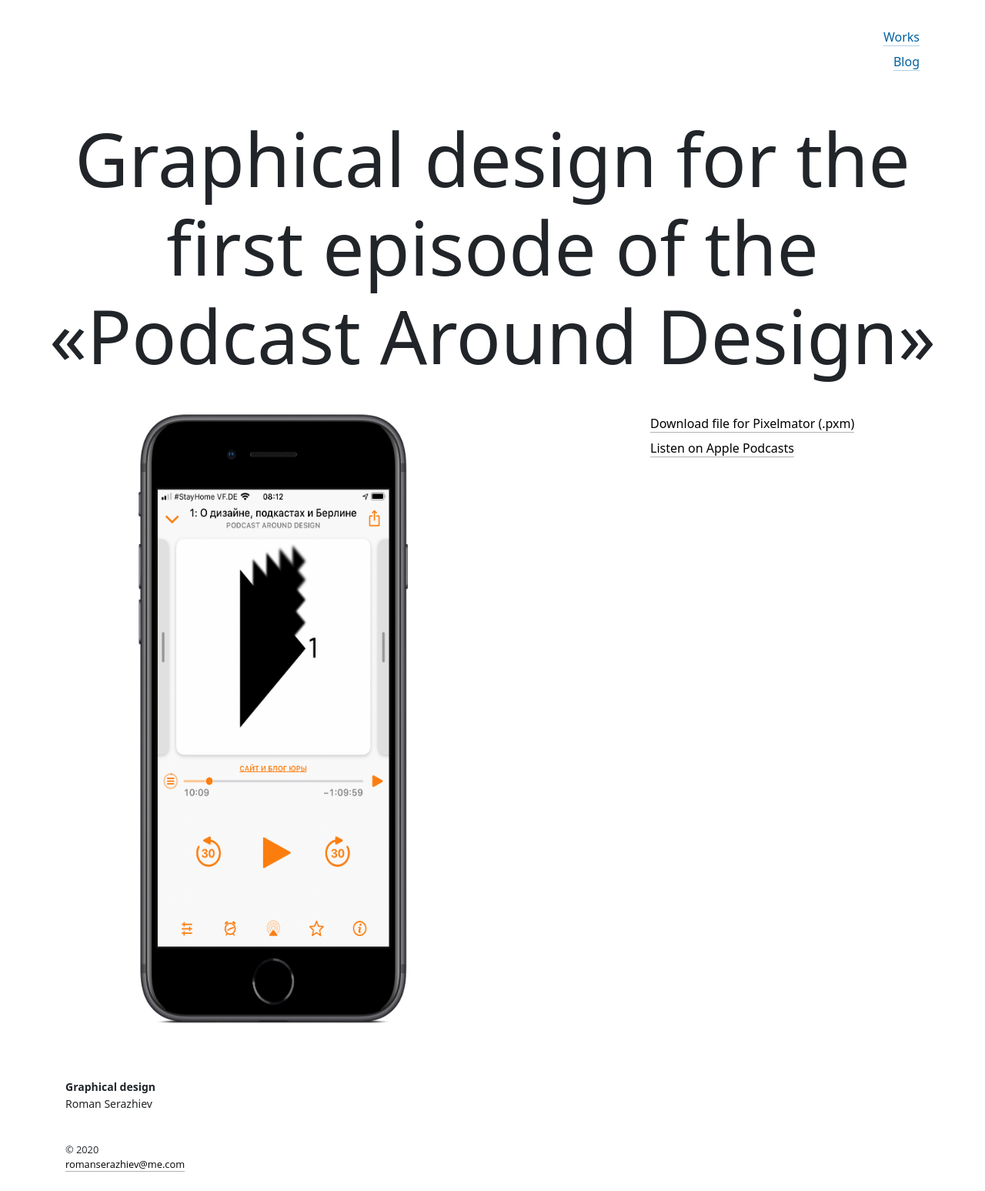
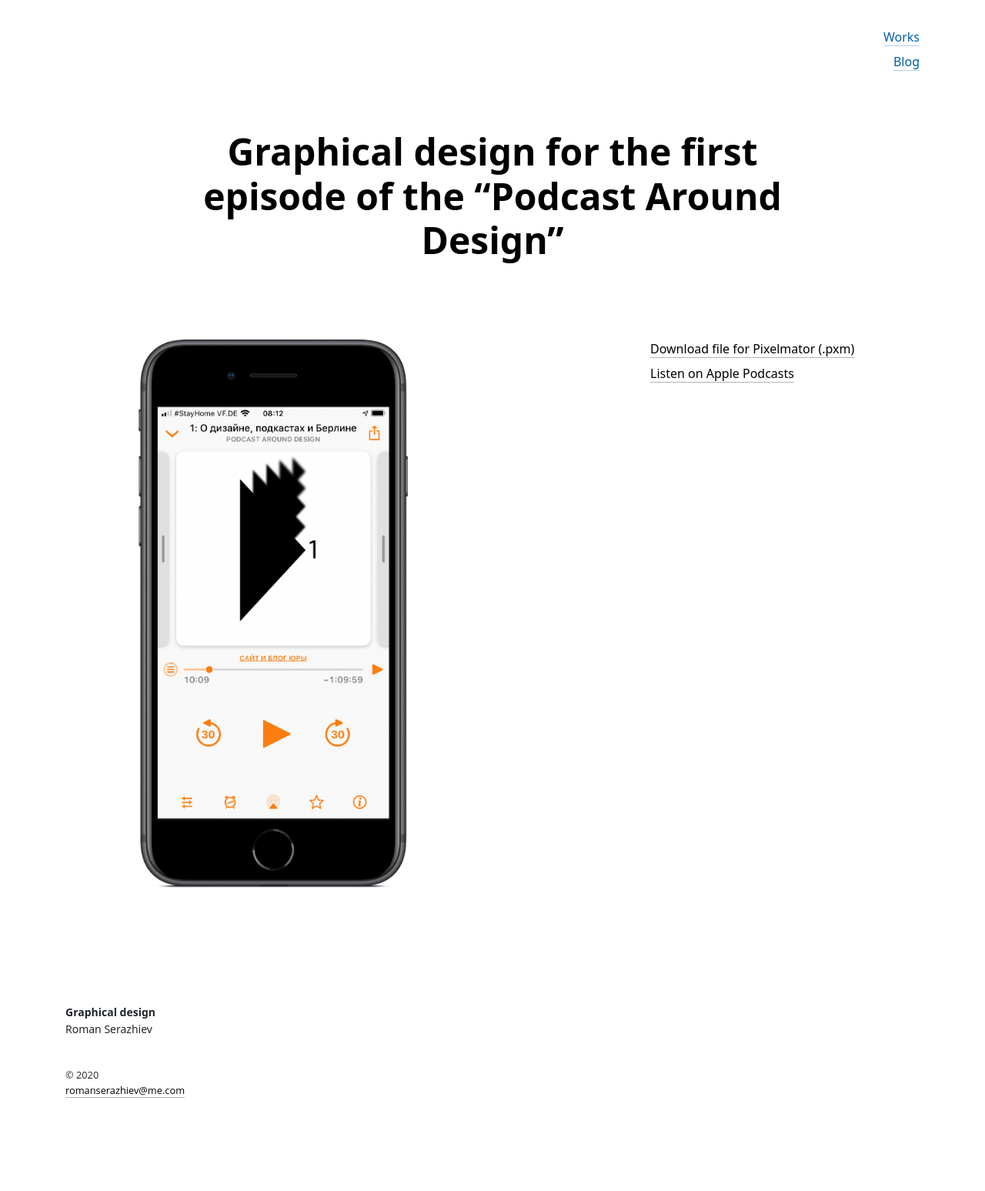
Before and after one commit to romanserazhiev/portfolio, a Flask app: page /podcasts/around-design/ep1 in a window 1280 px wide. Shown: the whole page at 77% size. After the commit the page ends 1426 px from the top, so only its background shows below. Run offline with Flask 2, Linux system fonts and the light colour scheme; some libraries are stand-ins or nearby versions.

Commit message:
changed style for headings

```diff
--- a/src/styles/scss/components/_job-position.scss
+++ b/src/styles/scss/components/_job-position.scss
@@ -44,3 +44,18 @@
         }
     }
 }
+
+.role-title {
+  h1 {
+    font-size: 2rem;
+    font-weight: bold;
+    margin-bottom: 4rem;
+    max-width: 900px;
+  }
+}
+
+@include media-breakpoint-up(md) {
+  .role-title h1 {
+    font-size: 3rem;
+  }
+}
--- /dev/null
+++ b/src/styles/scss/components/_work-item.scss
@@ -0,0 +1,24 @@
+.work-title {
+  h1 {
+    font-size: 2rem;
+    font-weight: 400;
+    color: rgb(   0,   0,   0      );
+    text-align: center;
+    margin: 24px auto 6rem;
+    max-width: 900px;
+    padding: 0 15px;
+  }
+}
+
+@include media-breakpoint-up(md) {
+  .work-title h1 {
+    font-weight: bold;
+    font-size: 3rem;
+  }
+}
+
+.work-title.white {
+  h1 {
+    color: rgb(   255,   255,   255      );
+  }
+}
--- a/src/styles/scss/main.scss
+++ b/src/styles/scss/main.scss
@@ -7,6 +7,7 @@
 @import 'components/highlight';
 @import 'components/job-position';
 @import 'components/menu';
+@import 'components/work-item';
 
 @import 'pages/atlassian-virtual-summit';
 @import 'pages/leaflet';
--- a/src/styles/scss/pages/_main-page.scss
+++ b/src/styles/scss/pages/_main-page.scss
@@ -30,6 +30,7 @@
             border-color: $link-border-color-hover;
         }
 
+        /*
         .giant {
             font-size: 3rem;
             padding-bottom: 6rem;
@@ -56,6 +57,7 @@
                 font-size: 8rem;
             }
         }
+        */
 
         .intro {
             .about-section {
--- a/src/styles/scss/pages/_podcast-cover.scss
+++ b/src/styles/scss/pages/_podcast-cover.scss
@@ -31,10 +31,10 @@
 
   .podcast-iphone-cell {
     text-align: center;
+    margin-bottom: 5em;
 
     .podcast-cover-image-iphone {
       max-width: 350px;
-      margin-bottom: 5em;
     }
   }
 
--- a/templates/atlassian-virtual-summit.html
+++ b/templates/atlassian-virtual-summit.html
@@ -10,8 +10,8 @@
 </div>
 
 <div class="container-fluid row-gradient">
-  <div class="row">
-    <h1 class="display-1 giant giant-white text-center">Virtual Atlassian Summit landing page for K15t</h1>
+  <div class="row work-title white">
+    <h1>Virtual Atlassian Summit landing page for K15t</h1>
   </div>
   <div class="row justify-content-center">
     <div class="col-lg-9">
--- a/templates/base.html
+++ b/templates/base.html
@@ -8,7 +8,7 @@
     <meta name="google-site-verification" content="oyealD5MVWoqbSoaaEF90Ix-mg43RAFOqaNQRsKANbs" />
 
     {# CSS and JS links #}
-    <link rel="stylesheet" type="text/css" href="{{ url_for('static', filename='styles/main.css') }}">
+		{% block style %}<link rel="stylesheet" type="text/css" href="{{ url_for('static', filename='styles/main.css') }}">{% endblock %}
     <script src="{{ url_for('static', filename='js/jquery-3.4.1.slim.min.js') }}"></script>
 
     {# favicon #}
--- a/templates/careers.html
+++ b/templates/careers.html
@@ -10,8 +10,8 @@
 </div>
 
 <div class="container-fluid row-gradient">
-  <div class="row">
-    <h1 class="display-1 giant giant-white text-center">Development of the careers page for K15t</h1>
+  <div class="row work-title white">
+    <h1>Development of the careers page for K15t</h1>
   </div>
   <div class="row justify-content-center">
     <div class="col-lg-9">
--- a/templates/catch_consultant.html
+++ b/templates/catch_consultant.html
@@ -7,7 +7,9 @@
 {% block content %}
 
     <div class="row role-title">
-        <h1 class="giant display-1 announce-title-black text-center">Implementation Consultant at&nbsp;Catch Software</h1>
+      <div class="col-md-12">
+        <h1>Implementation Consultant at&nbsp;Catch Software</h1>
+      </div>
     </div>
     <div class="row description-company">
         <div class="col-md-12">
--- a/templates/catch_support.html
+++ b/templates/catch_support.html
@@ -7,7 +7,9 @@
 {% block content %}
 
     <div class="row role-title">
-        <h1 class="giant display-1 announce-title-black text-center">Support Engineer at&nbsp;Catch Software</h1>
+        <div class="col-md-12">
+          <h1>Support Engineer at&nbsp;Catch Software</h1>
+        </div>
     </div>
     <div class="row description-company">
         <div class="col-md-12">
--- a/templates/catch_tester.html
+++ b/templates/catch_tester.html
@@ -7,7 +7,7 @@
 {% block content %}
 
     <div class="row role-title">
-        <h1 class="giant display-1 announce-title-black text-center">Test Analyst at&nbsp;Catch Software</h1>
+        <h1>Test Analyst at&nbsp;Catch Software</h1>
     </div>
     <div class="row description-company">
         <div class="col-md-12">
--- a/templates/k15t_support.html
+++ b/templates/k15t_support.html
@@ -7,7 +7,9 @@
 {% block content %}
 
     <div class="row role-title">
-        <h1 class="giant display-1 announce-title-black text-center">Support Engineer at&nbsp;K15t</h1>
+        <div class="col-md-12">
+          <h1>Support Engineer at&nbsp;K15t</h1>
+        </div>
     </div>
     <div class="row description-company">
         <div class="col-md-12">
--- a/templates/mac-leaflet.html
+++ b/templates/mac-leaflet.html
@@ -7,7 +7,9 @@
 {% block content %}
 
     <div class="row role-title">
-        <h1 class="giant display-1 announce-title-black text-center">Laptop leaflet for new employees</h1>
+      <div class="col-md-12">
+        <h1>Laptop leaflet for new employees</h1>
+      </div>
     </div>
     <div class="row description-company">
         <div class="col-md-12">
--- a/templates/podcast_cover.html
+++ b/templates/podcast_cover.html
@@ -10,8 +10,8 @@
 </div>
 
 <div class="container-fluid big-background">
-  <div class="row">
-    <h1 class="display-1 announce-title-black text-center">Graphical design for the first episode of&nbsp;the &laquo;Podcast Around Design&raquo;</h1>
+  <div class="row work-title">
+    <h1>Graphical design for the first episode of&nbsp;the &ldquo;Podcast Around Design&rdquo;</h1>
   </div>
 </div>
 <div class="container">
--- a/templates/podcast_cover_ep1.html
+++ b/templates/podcast_cover_ep1.html
@@ -10,8 +10,8 @@
 </div>
 
 <div class="container-fluid big-background">
-  <div class="row">
-    <h1 class="display-1 announce-title-black text-center">Graphical design for the first episode of&nbsp;the &laquo;Podcast Around Design&raquo;</h1>
+  <div class="row work-title">
+    <h1>Graphical design for the first episode of&nbsp;the &ldquo;Podcast Around Design&rdquo;</h1>
   </div>
 </div>
 <div class="container">
--- a/templates/webinar.html
+++ b/templates/webinar.html
@@ -10,8 +10,8 @@
 </div>
 
 <div class="container-fluid row-gradient">
-  <div class="row">
-    <h1 class="display-1 giant giant-white text-center">Development of the product webinar template for K15t</h1>
+  <div class="row work-title white">
+    <h1>Development of the product webinar template for K15t</h1>
   </div>
   <div class="row justify-content-center">
     <div class="col-lg-9">
```
Also changed, not shown: static/styles/main.css, 1 other file.
